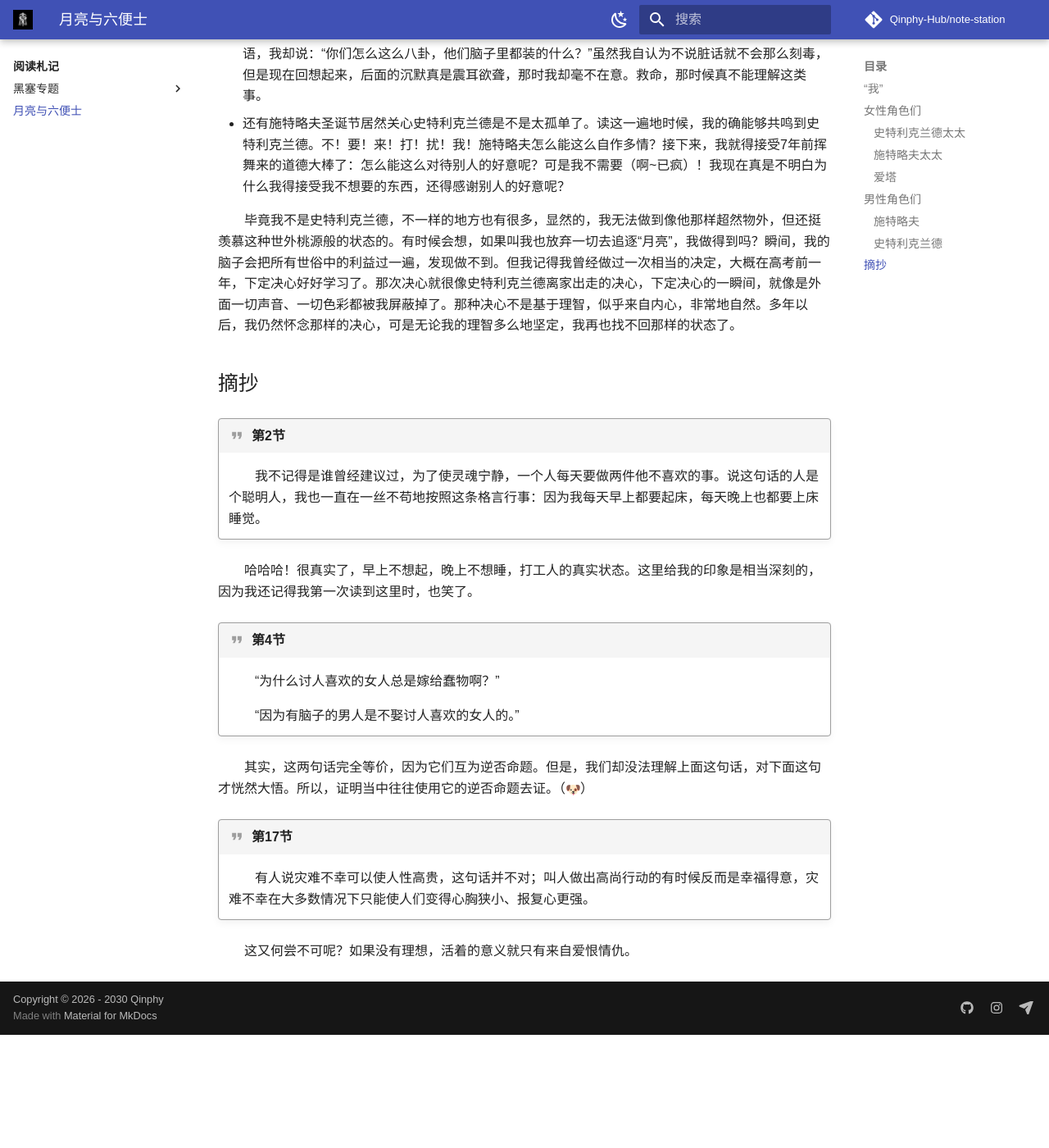
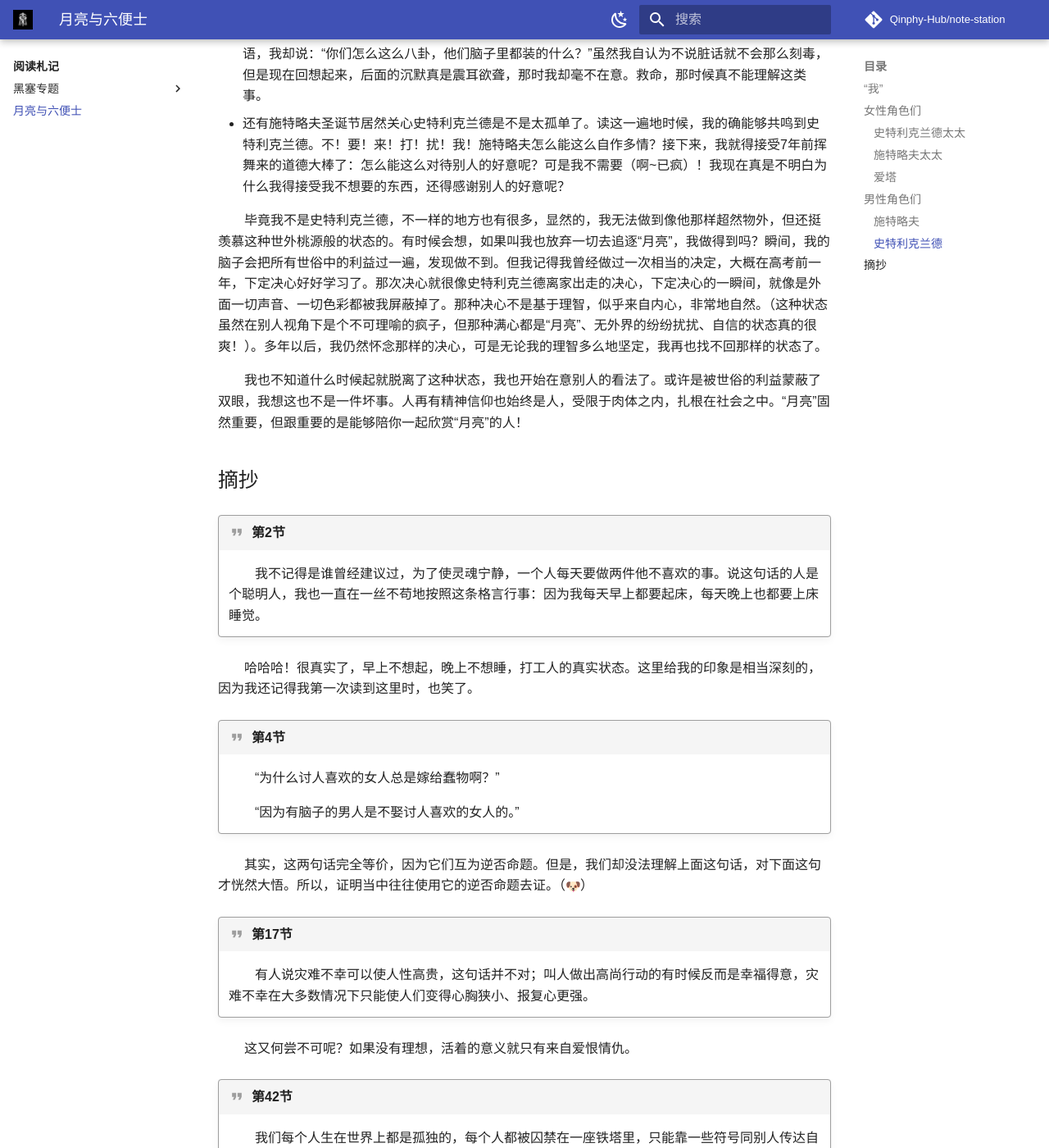
Before and after one commit to Qinphy-Hub/note-station, an MkDocs documentation site: the page built from docs/Part1/moon.md, in a window 1280 px wide and 1400 px high, scrolled down 5162 px. Shown: the whole window at 82% size. Built offline with MkDocs 1.6.1 and Material for MkDocs 9.7.7, drawn with Linux system fonts in a browser that asks for light colours; emoji names are drawn with the system emoji font; comment, search, counter and statistics services are not loaded; a style sheet for code colours, icons or effects is not loaded; before the commit the page ends 6424 px from its top, so only the background shows below that; some of the changed text lies outside the part shown.

Commit message:
update: reading - the moon and sixpence

```diff
--- a/docs/Part1/moon.md
+++ b/docs/Part1/moon.md
@@ -106,7 +106,9 @@
 * 女人热情搭讪史特利克兰德，但他连敷衍都做不到。我居然有类似的故事，那是有人传来试探我的话语，我却说：“你们怎么这么八卦，他们脑子里都装的什么？”虽然我自认为不说脏话就不会那么刻毒，但是现在回想起来，后面的沉默真是震耳欲聋，那时我却毫不在意。救命，那时候真不能理解这类事。
 * 还有施特略夫圣诞节居然关心史特利克兰德是不是太孤单了。读这一遍地时候，我的确能够共鸣到史特利克兰德。不！要！来！打！扰！我！施特略夫怎么能这么自作多情？接下来，我就得接受7年前挥舞来的道德大棒了：怎么能这么对待别人的好意呢？可是我不需要（啊~已疯）！我现在真是不明白为什么我得接受我不想要的东西，还得感谢别人的好意呢？
 
-&emsp;&emsp;毕竟我不是史特利克兰德，不一样的地方也有很多，显然的，我无法做到像他那样超然物外，但还挺羡慕这种世外桃源般的状态的。有时候会想，如果叫我也放弃一切去追逐“月亮”，我做得到吗？瞬间，我的脑子会把所有世俗中的利益过一遍，发现做不到。但我记得我曾经做过一次相当的决定，大概在高考前一年，下定决心好好学习了。那次决心就很像史特利克兰德离家出走的决心，下定决心的一瞬间，就像是外面一切声音、一切色彩都被我屏蔽掉了。那种决心不是基于理智，似乎来自内心，非常地自然。多年以后，我仍然怀念那样的决心，可是无论我的理智多么地坚定，我再也找不回那样的状态了。
+&emsp;&emsp;毕竟我不是史特利克兰德，不一样的地方也有很多，显然的，我无法做到像他那样超然物外，但还挺羡慕这种世外桃源般的状态的。有时候会想，如果叫我也放弃一切去追逐“月亮”，我做得到吗？瞬间，我的脑子会把所有世俗中的利益过一遍，发现做不到。但我记得我曾经做过一次相当的决定，大概在高考前一年，下定决心好好学习了。那次决心就很像史特利克兰德离家出走的决心，下定决心的一瞬间，就像是外面一切声音、一切色彩都被我屏蔽掉了。那种决心不是基于理智，似乎来自内心，非常地自然。（这种状态虽然在别人视角下是个不可理喻的疯子，但那种满心都是“月亮”、无外界的纷纷扰扰、自信的状态真的很爽！）。多年以后，我仍然怀念那样的决心，可是无论我的理智多么地坚定，我再也找不回那样的状态了。
+
+&emsp;&emsp;我也不知道什么时候起就脱离了这种状态，我也开始在意别人的看法了。或许是被世俗的利益蒙蔽了双眼，我想这也不是一件坏事。人再有精神信仰也始终是人，受限于肉体之内，扎根在社会之中。“月亮”固然重要，但跟重要的是能够陪你一起欣赏“月亮”的人！
 
 ## 摘抄
 
@@ -129,3 +131,9 @@
     &emsp;&emsp;有人说灾难不幸可以使人性高贵，这句话并不对；叫人做出高尚行动的有时候反而是幸福得意，灾难不幸在大多数情况下只能使人们变得心胸狭小、报复心更强。
 
 &emsp;&emsp;这又何尝不可呢？如果没有理想，活着的意义就只有来自爱恨情仇。
+
+!!! quote "第42节"
+
+    &emsp;&emsp;我们每个人生在世界上都是孤独的，每个人都被囚禁在一座铁塔里，只能靠一些符号同别人传达自己的思想；而这些符号并没有共同的价值，因为它们的意义是模糊不确定的，我们非常可怜地把自己心中的财富传达给别人，但是他们却没有接受这些财富的能力。
+
+&emsp;&emsp;但是施特略夫能够知道，能够接受史特利克兰德的财富！
```
